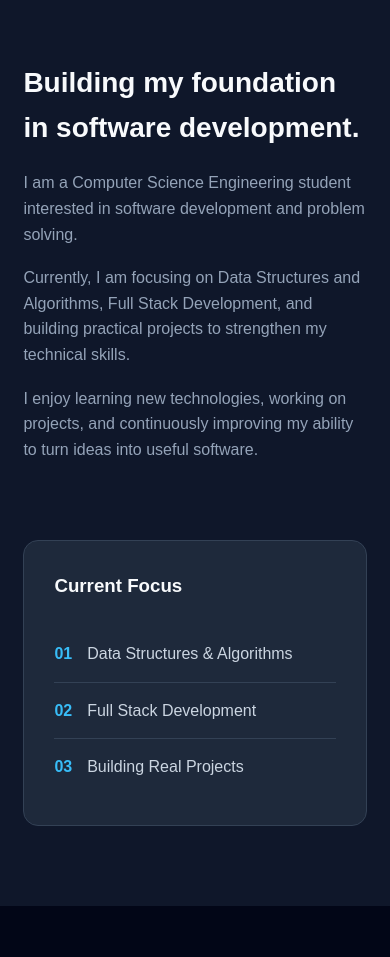
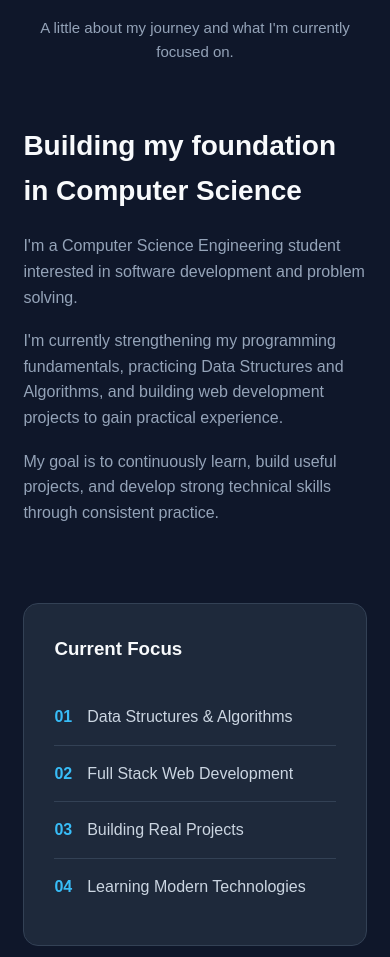
Before and after one commit to saikumarpyatishettar/Portfolio, a React (Vite) app: page / in a window 390 px wide. Shown: the part 1040-1997 px from the top of the page. Built offline with nearby package versions, Linux system fonts and the light colour scheme.

Commit message:
improve responsiveness

```diff
--- a/src/App.css
+++ b/src/App.css
@@ -1207,3 +1207,130 @@ section {
     font-size: 13px;
     letter-spacing: 1px;
 }
+.about-text p {
+    max-width: 650px;
+}
+
+.about-card {
+    transition:
+        transform 0.3s ease,
+        border-color 0.3s ease,
+        box-shadow 0.3s ease;
+}
+
+.about-card:hover {
+    transform: translateY(-5px);
+
+    border-color: #38bdf8;
+
+    box-shadow: 0 12px 30px rgba(0, 0, 0, 0.25);
+}
+.skill-focus {
+    display: inline-block;
+
+    margin-bottom: 15px;
+    padding: 5px 10px;
+
+    border: 1px solid #334155;
+    border-radius: 20px;
+
+    color: #38bdf8;
+
+    font-size: 11px;
+    font-weight: 600;
+    letter-spacing: 0.5px;
+}
+.contact-content {
+    padding: 35px;
+
+    border: 1px solid #1e293b;
+    border-radius: 15px;
+
+    background-color: #0f172a;
+
+    transition:
+        border-color 0.3s ease,
+        transform 0.3s ease;
+}
+
+.contact-content:hover {
+    border-color: #334155;
+    transform: translateY(-4px);
+}
+
+.contact-buttons a {
+    min-width: 110px;
+}
+.contact-buttons a {
+    display: flex;
+    align-items: center;
+    justify-content: center;
+    gap: 8px;
+}
+
+.contact-buttons a svg {
+    font-size: 17px;
+}
+.project-category {
+    display: inline-block;
+
+    width: fit-content;
+
+    margin-bottom: 10px;
+    padding: 5px 9px;
+
+    border: 1px solid #334155;
+    border-radius: 20px;
+
+    color: #38bdf8;
+
+    font-size: 11px;
+    font-weight: 600;
+    letter-spacing: 0.5px;
+}
+.education-status {
+    display: inline-block;
+
+    margin-bottom: 15px;
+    padding: 5px 10px;
+
+    border: 1px solid #334155;
+    border-radius: 20px;
+
+    color: #38bdf8;
+
+    font-size: 11px;
+    font-weight: 600;
+    letter-spacing: 0.5px;
+}
+
+.education-focus {
+    display: flex;
+    flex-wrap: wrap;
+
+    gap: 8px;
+
+    margin-top: 20px;
+}
+
+.education-focus span {
+    padding: 7px 10px;
+
+    background-color: #0f172a;
+
+    border: 1px solid #334155;
+    border-radius: 6px;
+
+    color: #cbd5e1;
+
+    font-size: 12px;
+
+    transition:
+        border-color 0.3s ease,
+        color 0.3s ease;
+}
+
+.education-focus span:hover {
+    border-color: #38bdf8;
+    color: #38bdf8;
+}
--- a/src/App.jsx
+++ b/src/App.jsx
@@ -7,25 +7,18 @@ import Projects from "./components/Projects"
 import Education from "./components/Education"
 import Achievements from "./components/Achievements"
 import Contact from "./components/Contact"
-
 import ScrollToTop from "./components/ScrollToTop"
 import Reveal from "./components/Reveal"
 import Footer from "./components/Footer"
+
 function App() {
     return (
         <>
             <Navbar />
+
             <Hero />
-            <About />
-            <Skills />
-            <Projects />
-            <Education />
-            <Achievements />
-            <Contact />
 
-            <ScrollToTop />
             <Reveal>
-                <Footer />
                 <About />
             </Reveal>
 
@@ -48,6 +41,10 @@ function App() {
             <Reveal>
                 <Contact />
             </Reveal>
+
+            <Footer />
+
+            <ScrollToTop />
         </>
     )
 }
--- a/src/components/About.jsx
+++ b/src/components/About.jsx
@@ -3,34 +3,35 @@ function About() {
         <section id="about" className="about">
 
             <div className="section-title">
-                <p>GET TO KNOW ME</p>
-                <h2>About Me</h2>
+                <p>ABOUT ME</p>
+                <h2>Who I Am</h2>
+
+                <span className="section-description">
+                    A little about my journey and what I'm currently focused on.
+                </span>
             </div>
 
             <div className="about-content">
 
                 <div className="about-text">
 
-                    <h3>
-                        Building my foundation in software development.
-                    </h3>
+                    <h3>Building my foundation in Computer Science</h3>
 
                     <p>
-                        I am a Computer Science Engineering student
-                        interested in software development and
-                        problem solving.
+                        I'm a Computer Science Engineering student interested
+                        in software development and problem solving.
                     </p>
 
                     <p>
-                        Currently, I am focusing on Data Structures and
-                        Algorithms, Full Stack Development, and building
-                        practical projects to strengthen my technical skills.
+                        I'm currently strengthening my programming fundamentals,
+                        practicing Data Structures and Algorithms, and building
+                        web development projects to gain practical experience.
                     </p>
 
                     <p>
-                        I enjoy learning new technologies, working on
-                        projects, and continuously improving my ability
-                        to turn ideas into useful software.
+                        My goal is to continuously learn, build useful projects,
+                        and develop strong technical skills through consistent
+                        practice.
                     </p>
 
                 </div>
@@ -46,12 +47,17 @@ function About() {
 
                     <div className="focus-item">
                         <span>02</span>
-                        <p>Full Stack Development</p>
+                        <p>Full Stack Web Development</p>
                     </div>
 
                     <div className="focus-item">
                         <span>03</span>
                         <p>Building Real Projects</p>
+                    </div>
+
+                    <div className="focus-item">
+                        <span>04</span>
+                        <p>Learning Modern Technologies</p>
                     </div>
 
                 </div>
--- a/src/components/Contact.jsx
+++ b/src/components/Contact.jsx
@@ -1,22 +1,35 @@
+import {
+    FaGithub,
+    FaLinkedin,
+    FaEnvelope
+} from "react-icons/fa"
+
+
 function Contact() {
     return (
         <section id="contact" className="contact">
 
             <div className="section-title">
                 <p>GET IN TOUCH</p>
-                <h2>Contact Me</h2>
+                <h2>Let's Connect</h2>
+
+                <span className="section-description">
+                    Interested in working together, discussing a project,
+                    or simply connecting? Feel free to reach out.
+                </span>
             </div>
 
             <div className="contact-content">
 
                 <p>
-                    Have a project idea or want to connect?
-                    Feel free to reach out to me.
+                    I'm always interested in learning, building projects,
+                    and connecting with other developers and students.
                 </p>
 
                 <div className="contact-buttons">
 
                     <a href="mailto:saikumarpyatishettar@gmail.com">
+                        <FaEnvelope/>
                         Email
                     </a>
 
@@ -25,6 +38,7 @@ function Contact() {
                         target="_blank"
                         rel="noopener noreferrer"
                     >
+                        <FaGithub/>
                         GitHub
                     </a>
 
@@ -33,6 +47,7 @@ function Contact() {
                         target="_blank"
                         rel="noopener noreferrer"
                     >
+                        <FaLinkedin/>
                         LinkedIn
                     </a>
 
--- a/src/components/Education.jsx
+++ b/src/components/Education.jsx
@@ -5,6 +5,10 @@ function Education() {
             <div className="section-title">
                 <p>MY JOURNEY</p>
                 <h2>Education</h2>
+
+                <span className="section-description">
+                    My academic journey and current area of study.
+                </span>
             </div>
 
             <div className="education-timeline">
@@ -21,7 +25,13 @@ function Education() {
 
                     <div className="education-content">
 
-                        <h3>B.E. Computer Science Engineering</h3>
+                        <div className="education-status">
+                            Currently Pursuing
+                        </div>
+
+                        <h3>
+                            B.E. Computer Science Engineering
+                        </h3>
 
                         <h4>
                             Dayananda Sagar College of Engineering
@@ -29,10 +39,20 @@ function Education() {
 
                         <p>
                             Currently pursuing my Bachelor's degree in
-                            Computer Science Engineering, building a strong
-                            foundation in programming, Data Structures and
-                            Algorithms, web development, and software engineering.
+                            Computer Science Engineering and building a
+                            strong foundation in programming, Data Structures
+                            and Algorithms, web development, and software
+                            engineering.
                         </p>
+
+                        <div className="education-focus">
+
+                            <span>Programming</span>
+                            <span>DSA</span>
+                            <span>Web Development</span>
+                            <span>Software Engineering</span>
+
+                        </div>
 
                     </div>
 
--- a/src/components/Projects.jsx
+++ b/src/components/Projects.jsx
@@ -12,6 +12,7 @@ function Projects() {
         {
             number: "01",
             title: "Energy Consumption Tracker",
+            category: "Web Development",
             description:
                 "A web application designed to help households monitor and understand their energy consumption.",
             image: "/projects/energy-tracker.png",
@@ -21,11 +22,12 @@ function Projects() {
                 { name: "JavaScript", icon: <SiJavascript /> }
             ],
             github: "https://github.com/",
-            demo: "#"
+            demo: null
         },
         {
             number: "02",
             title: "Smart Campus Information System",
+            category: "Full Stack",
             description:
                 "A system designed to provide useful campus information and services for students.",
             image: "/projects/smart-campus.png",
@@ -40,6 +42,7 @@ function Projects() {
         {
             number: "03",
             title: "World of Snakes",
+            category: "Game Development",
             description:
                 "A browser-based snake game built with Python and Pygame, featuring a futuristic interface and interactive gameplay.",
             image: "/projects/world-of-snakes.png",
@@ -49,7 +52,7 @@ function Projects() {
                 { name: "JavaScript", icon: <SiJavascript /> }
             ],
             github:
-                "https://github.com/saikumarpyatishettyar/world-of-snakes",
+                "https://github.com/saikumarpyatishettar/world-of-snakes",
             demo: null
         }
     ]
@@ -93,6 +96,10 @@ function Projects() {
                             {project.number}
                         </div>
 
+                        <span className="project-category">
+                            {project.category}
+                        </span>
+
                         <h3>
                             {project.title}
                         </h3>
@@ -118,6 +125,7 @@ function Projects() {
                         </div>
 
                         <div className="project-buttons">
+
                             <a
                                 href={project.github}
                                 target="_blank"
@@ -126,7 +134,7 @@ function Projects() {
                                 GitHub
                             </a>
 
-    {project.demo !== "#" && (
+                            {project.demo && (
                                 <a
                                     href={project.demo}
                                     target="_blank"
@@ -135,6 +143,7 @@ function Projects() {
                                     Live Demo
                                 </a>
                             )}
+
                         </div>
 
                     </div>
--- a/src/components/Skills.jsx
+++ b/src/components/Skills.jsx
@@ -12,8 +12,9 @@ import {
 function Skills() {
     const skillCategories = [
         {
-            title: "Programming",
+           title: "Programming",
             description: "Languages I use for problem solving and development.",
+            focus: "Core Fundamentals",
             skills: [
                 { name: "C++", icon: <SiCplusplus /> },
                 { name: "Python", icon: <SiPython /> },
@@ -23,6 +24,7 @@ function Skills() {
         {
             title: "Frontend",
             description: "Technologies I use to build responsive web interfaces.",
+            focus:"Web Development",
             skills: [
                 { name: "HTML", icon: <SiHtml5 /> },
                 { name: "CSS", icon: "CSS" },
@@ -33,6 +35,7 @@ function Skills() {
         {
             title: "Backend & Database",
             description: "Technologies I use for full-stack development.",
+            focus:"Full Stack",
             skills: [
                 { name: "Node.js", icon: <SiNodedotjs /> },
                 { name: "Express", icon: <SiExpress /> },
@@ -63,7 +66,9 @@ function Skills() {
                     >
 
                         <h3>{category.title}</h3>
-
+                        <span className="skill-focus">
+                            {category.focus}
+                        </span>
                         <p className="skill-description">
                             {category.description}
                         </p>
```
Lines whose indentation alone changed are shown as unchanged.
